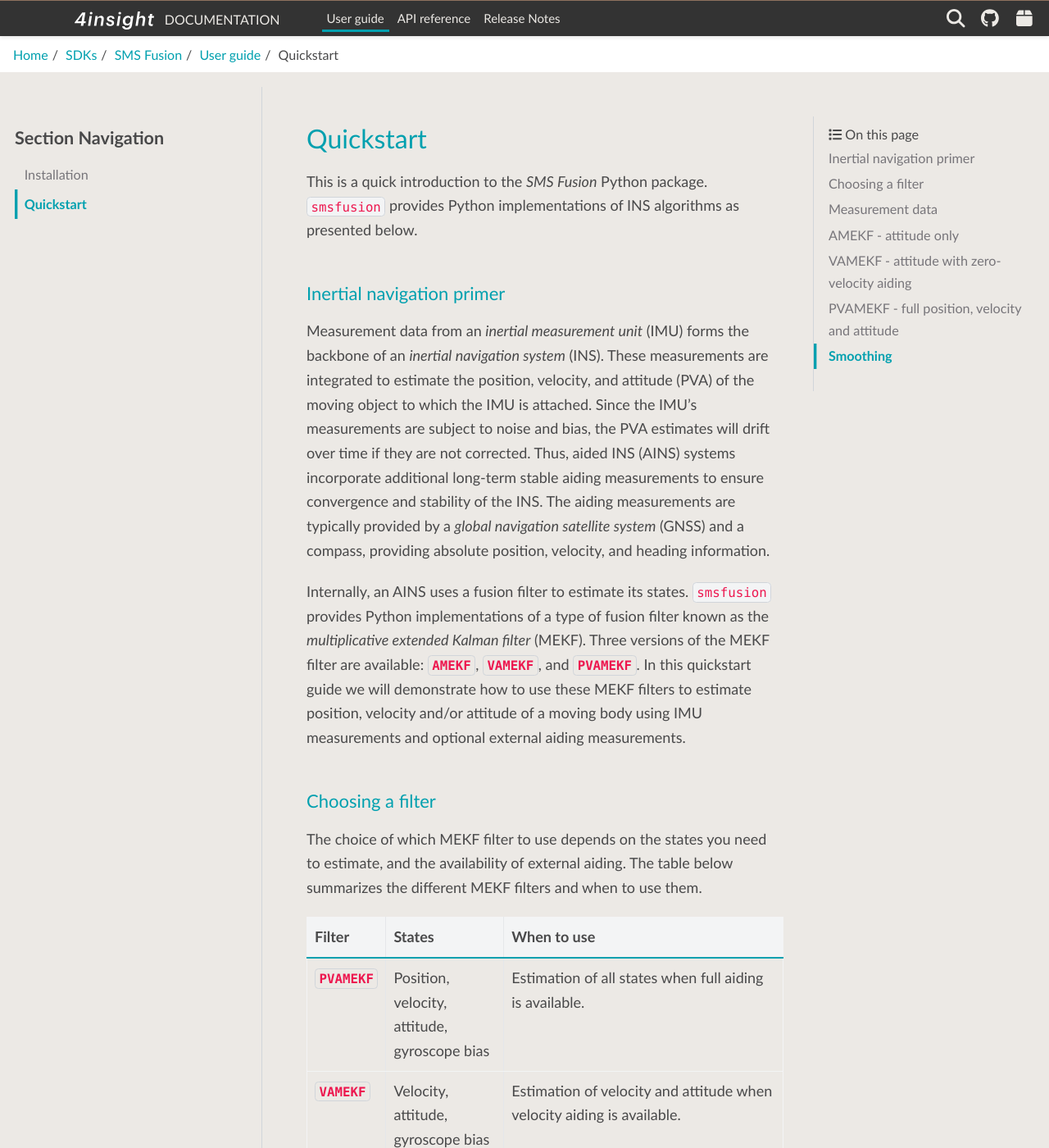
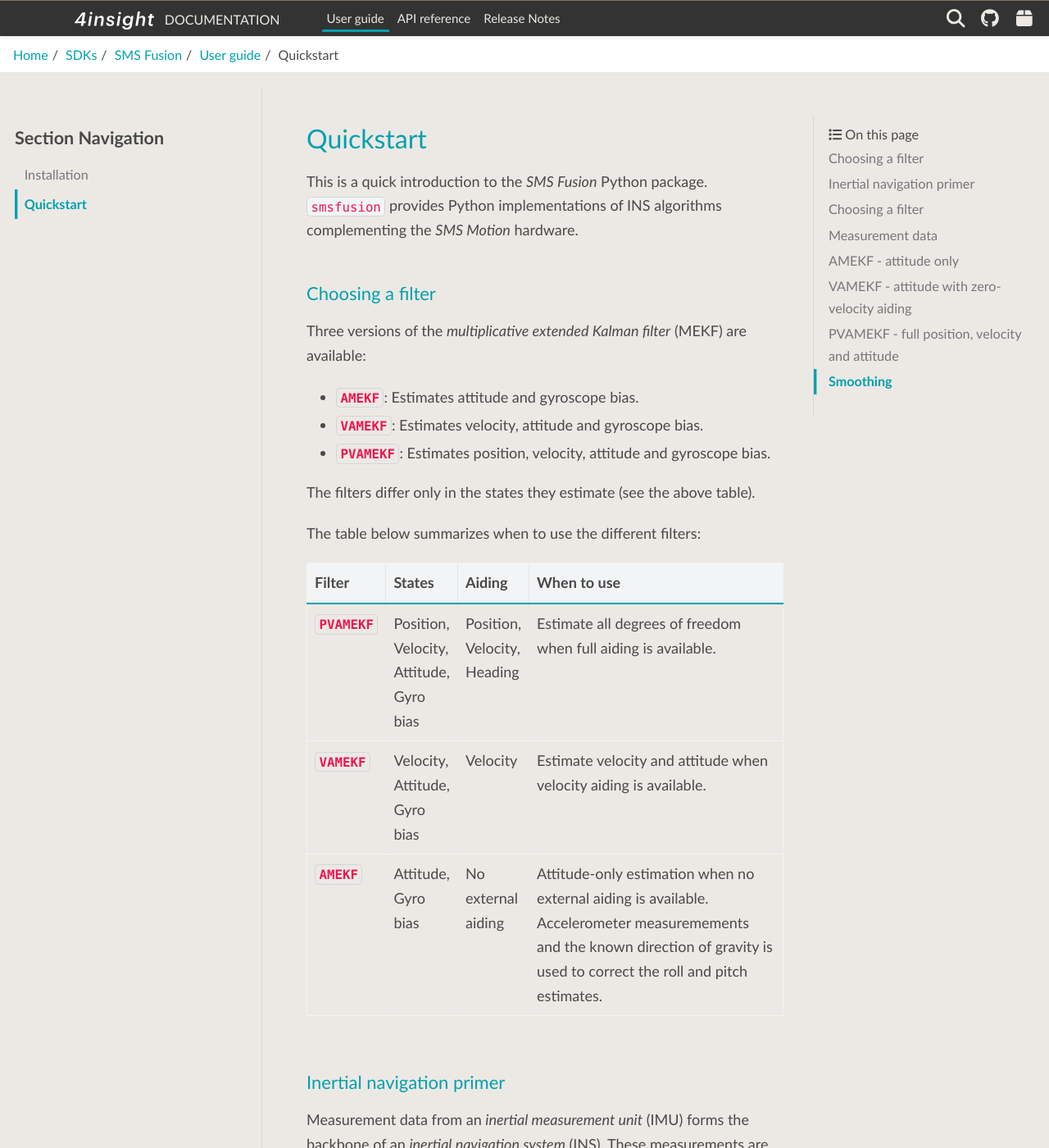
Before and after one commit to 4Subsea/smsfusion-python, a Sphinx documentation site: the page built from docs/user_guide/quickstart.rst, in a window 1280 px wide and 1400 px high. Shown: the whole window at 82% size. Built offline with Sphinx 7.4.7 and the PyData theme 0.15.4, drawn with Linux system fonts in a browser that asks for light colours.

Commit message:
some changes

```diff
--- a/docs/user_guide/quickstart.rst
+++ b/docs/user_guide/quickstart.rst
@@ -1,7 +1,53 @@
 Quickstart
 ==========
 This is a quick introduction to the `SMS Fusion` Python package. ``smsfusion``
-provides Python implementations of INS algorithms as presented below.
+provides Python implementations of INS algorithms complementing the `SMS Motion`
+hardware.
+
+Choosing a filter
+-----------------
+Three versions of the `multiplicative extended Kalman filter` (MEKF) are available:
+
+- :class:`~smsfusion.AMEKF`: Estimates attitude and gyroscope bias.
+- :class:`~smsfusion.VAMEKF`: Estimates velocity, attitude and gyroscope bias.
+- :class:`~smsfusion.PVAMEKF`: Estimates position, velocity, attitude and gyroscope bias.
+
+The filters differ only in the states they estimate (see the above table).
+
+The table below summarizes when to use the different filters:
+
+
+.. list-table::
+   :header-rows: 1
+   :widths: 15 15 15 55
+
+   * - Filter
+     - States
+     - Aiding
+     - When to use
+   * - :class:`~smsfusion.PVAMEKF`
+     - | Position,
+       | Velocity,
+       | Attitude,
+       | Gyro bias
+     - | Position,
+       | Velocity,
+       | Heading
+     - Estimate all degrees of freedom when full aiding is available.
+   * - :class:`~smsfusion.VAMEKF`
+     - | Velocity,
+       | Attitude,
+       | Gyro bias
+     - Velocity
+     - Estimate velocity and attitude when velocity aiding is available.
+   * - :class:`~smsfusion.AMEKF`
+     - | Attitude,
+       | Gyro bias
+     - No external aiding
+     - Attitude-only estimation when no external aiding is available. Accelerometer
+       measuremements and the known direction of gravity is used to correct the
+       roll and pitch estimates.
+
 
 Inertial navigation primer
 --------------------------
```
